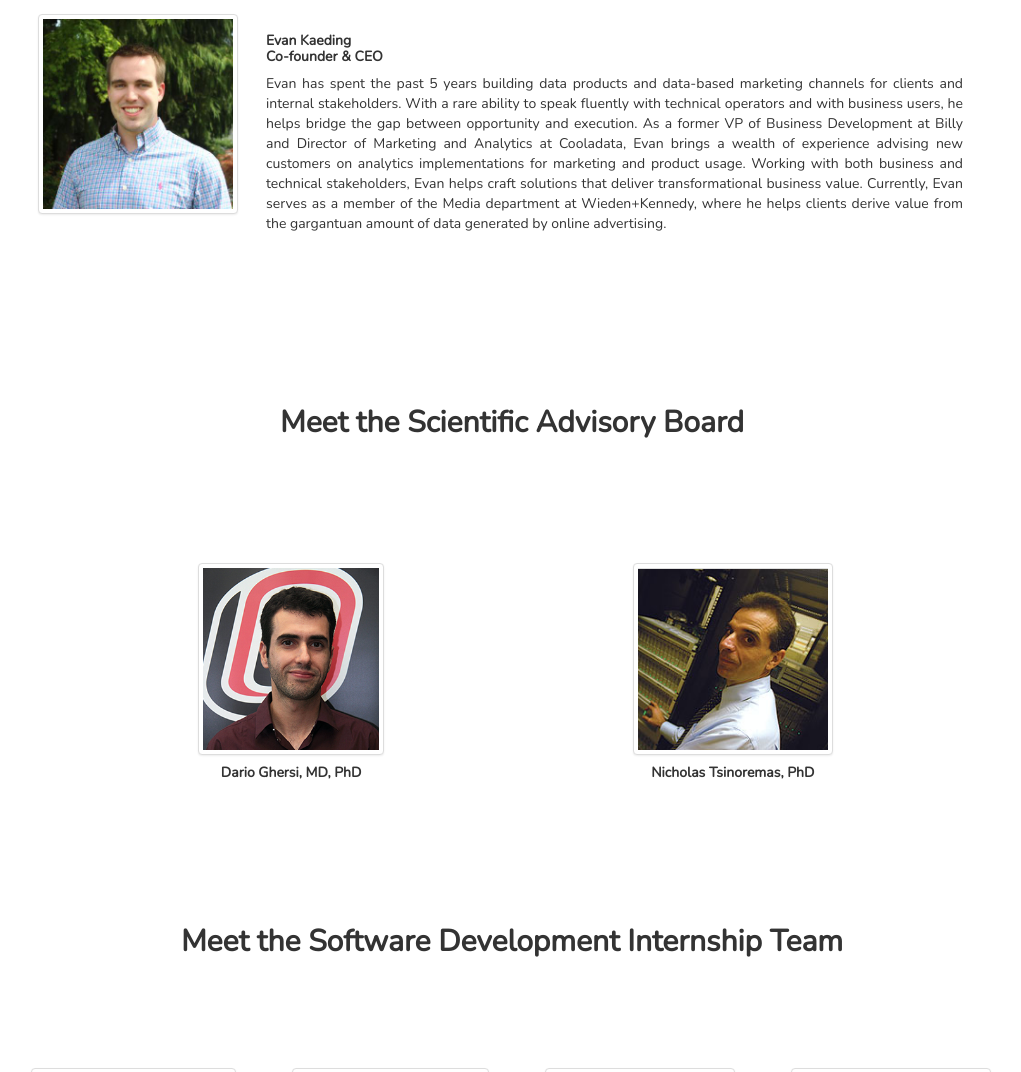
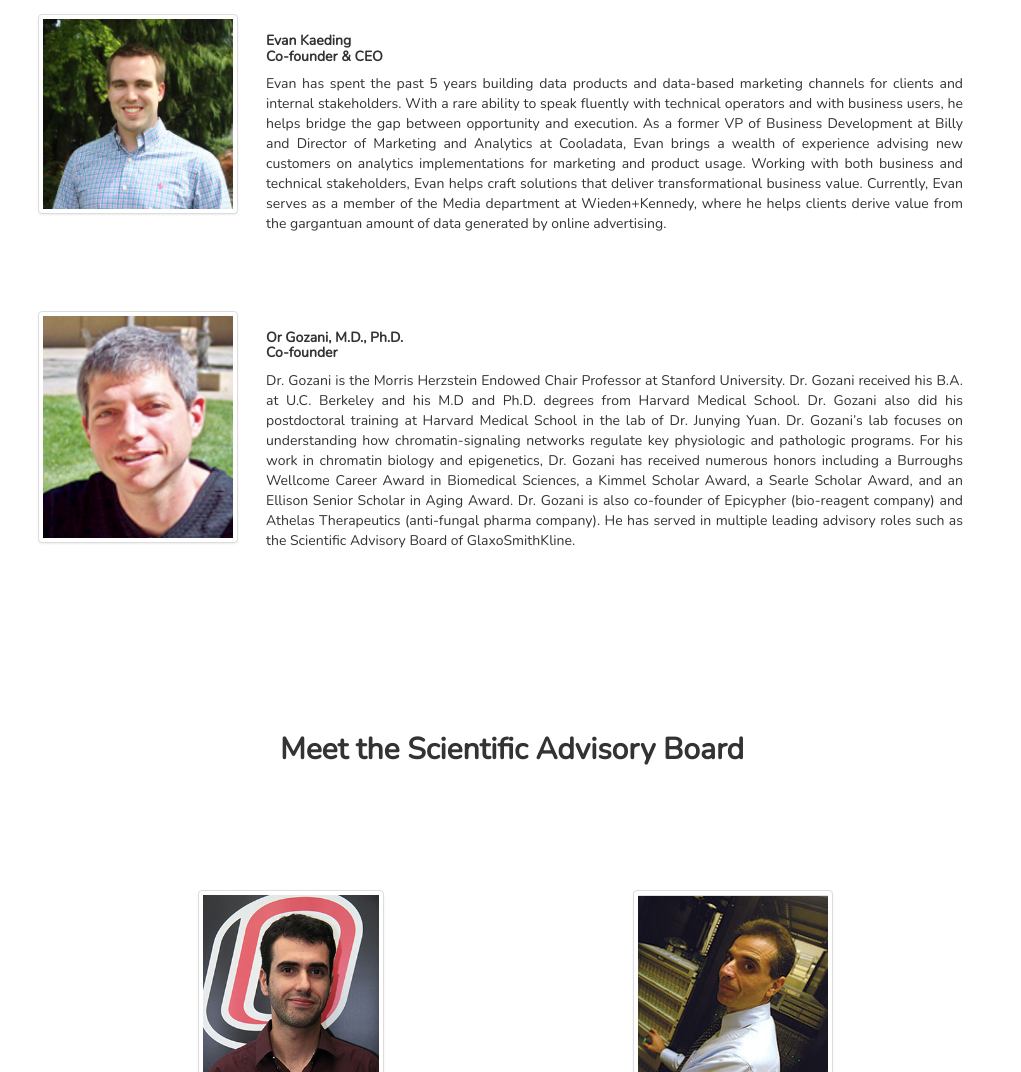
Before and after one commit to Bioquilt/bioquilt, a plain HTML site: page team.html in a window 1280 px wide. Shown: the part 729-1801 px from the top of the page, without its empty margins (128-1149 px from the left). Drawn offline with nearby package versions, Linux system fonts and the light colour scheme.

Commit message:
updated co founders

```diff
--- a/team.html
+++ b/team.html
@@ -83,11 +83,16 @@
 					<p class="profileinfo"> Evan has spent the past 5 years building data products and data-based marketing channels for clients and internal stakeholders. With a rare ability to speak fluently with technical operators and with business users, he helps bridge the gap between opportunity and execution.  As a former VP of Business Development at Billy and Director of Marketing and Analytics at Cooladata, Evan brings a wealth of experience advising new customers on analytics implementations for marketing and product usage. Working with both business and technical stakeholders, Evan helps craft solutions that deliver transformational business value.  Currently, Evan serves as a member of the Media department at Wieden+Kennedy, where he helps clients derive value from the gargantuan amount of data generated by online advertising. </p>
 				</div>
 			</div>
-			<!-- <div class="gozani">
-				<img src="images/gozani.jpg" alt="gozaniimg" height="200" width="200" class="profilepic img-thumbnail">
-				<h5 class="founder-name"> Or Gozani, M.D., Ph.D. <br> Co-founder &amp; Chairman of the Board </h5>
-				<p class="profileinfo"> Dr. Gozani is the Morris Herzstein Endowed Chair Professor at Stanford University. Dr. Gozani received his B.A. at U.C. Berkeley and his M.D and Ph.D. degrees from Harvard Medical School. Dr. Gozani also did his postdoctoral training at Harvard Medical School in the lab of Dr. Junying Yuan. Dr. Gozani’s lab focuses on understanding how chromatin-signaling networks regulate key physiologic and pathologic programs. For his work in chromatin biology and epigenetics, Dr. Gozani has received numerous honors including a Burroughs Wellcome Career Award in Biomedical Sciences, a Kimmel Scholar Award, a Searle Scholar Award, and an Ellison Senior Scholar in Aging Award.  Dr. Gozani is also co-founder of Epicypher (bio-reagent company) and Athelas Therapeutics (anti-fungal pharma company).  He has served in multiple leading advisory roles such as the Scientific Advisory Board of GlaxoSmithKline. </p>
-			</div> -->
+			<div class="gozani row">
+				<div class="founderprof">
+					<img src="images/gozani.jpg" alt="gozaniimg" height="200" width="200" class="profilepic img-thumbnail">
+				</div>
+				<div  class="founderprofile col-xs-9">
+					<br>
+					<h5 class="founder-name"> Or Gozani, M.D., Ph.D. <br> Co-founder </h5>
+					<p class="profileinfo"> Dr. Gozani is the Morris Herzstein Endowed Chair Professor at Stanford University. Dr. Gozani received his B.A. at U.C. Berkeley and his M.D and Ph.D. degrees from Harvard Medical School. Dr. Gozani also did his postdoctoral training at Harvard Medical School in the lab of Dr. Junying Yuan. Dr. Gozani’s lab focuses on understanding how chromatin-signaling networks regulate key physiologic and pathologic programs. For his work in chromatin biology and epigenetics, Dr. Gozani has received numerous honors including a Burroughs Wellcome Career Award in Biomedical Sciences, a Kimmel Scholar Award, a Searle Scholar Award, and an Ellison Senior Scholar in Aging Award.  Dr. Gozani is also co-founder of Epicypher (bio-reagent company) and Athelas Therapeutics (anti-fungal pharma company).  He has served in multiple leading advisory roles such as the Scientific Advisory Board of GlaxoSmithKline. </p>
+				</div>
+			</div>
 		</article>
 		<article class="scientificboard container">
 			<h2 class="scientificboard-info"> Meet the Scientific Advisory Board </h2>
```
